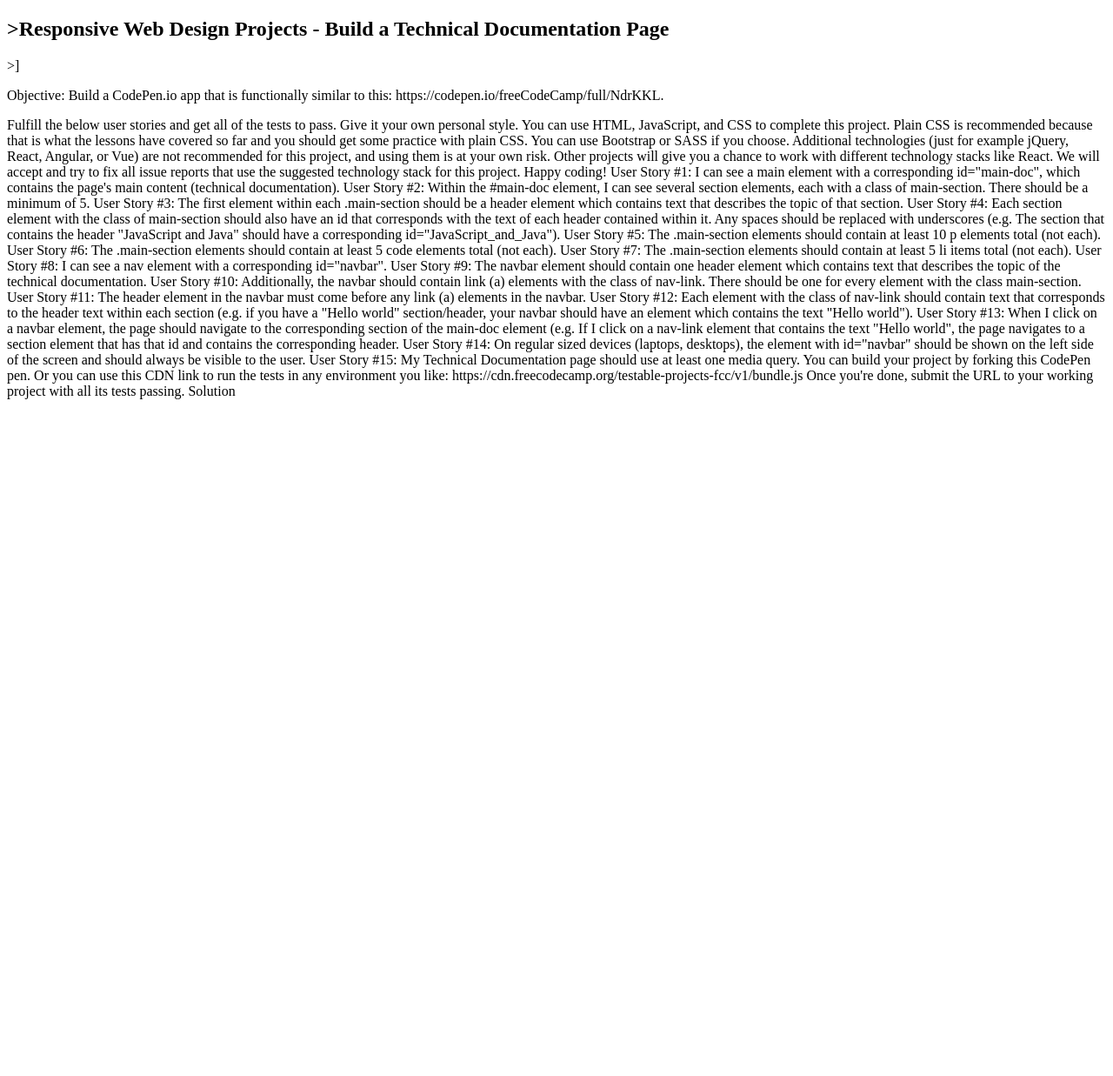
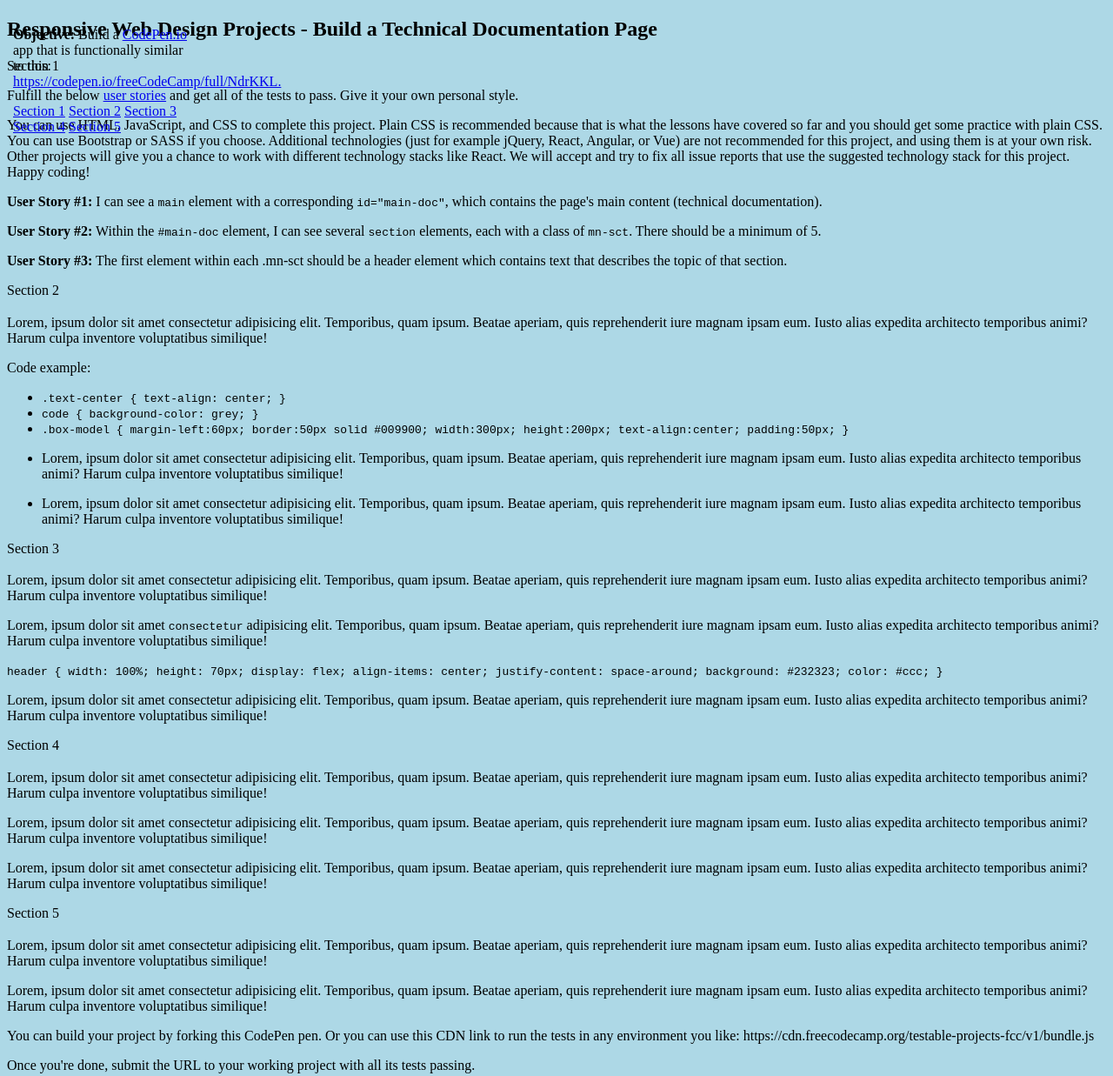
Before and after one commit to gbrown022/FCC_Technical_Document, a plain HTML site: page index.html in a window 1280 px wide. Shown: the top 1237 px of the page at 87% size. Before the commit the page ends 800 px from the top, so only its background shows below. Drawn offline with Linux system fonts and the light colour scheme.

Commit message:
completed user stories

```diff
--- a/css/styles.css
+++ b/css/styles.css
@@ -1 +1,16 @@
 /* styles.css */
+
+#navbar {
+    top: 0;
+    left: 0;
+    position: fixed;
+    height: 100%;
+    width: 200px;
+    padding-top: 15px;
+    padding-left: 15px;
+}@media only screen and (min-width: 900px) {
+    body {
+background-color:lightblue;
+    }
+
+}
--- a/index.html
+++ b/index.html
@@ -4,59 +4,155 @@
     <meta charset="UTF-8">
     <meta name="viewport" content="width=device-width, initial-scale=1.0">
     <title>FCC Technical Documentation</title>
+    <link rel="stylesheet" href="css/styles.css" media="screen">
+
 </head>
 <body>
-<header>
+    <header>
+        <nav id="navbar">
+            <header>
+                <p><strong>Objective:</strong> Build a <a href="https//codepen.io" target="_blank">CodePen.io</a> app that is functionally similar to this: <a href="https://codepen.io/freeCodeCamp/full/NdrKKL" target="_blank">https://codepen.io/freeCodeCamp/full/NdrKKL.</a></p>
+            </header>
+            <a class="nav-link" href="#Section_1">Section 1</a>
+            <a class="nav-link" href="#Section_2">Section 2</a>
+            <a class="nav-link" href="#Section_3">Section 3</a>
+            <a class="nav-link" href="#Section_4">Section 4</a>
+            <a class="nav-link" href="#Section_5">Section 5</a>
+        </nav>
+    </header>
 
-</header>
-<footer>
-<article>
+    <section id="intro">
+    <h2 class="text-center">Responsive Web Design Projects - Build a Technical Documentation Page</h2>
 
-<h1>>Responsive Web Design Projects - Build a Technical Documentation Page</h1>>]
+    </section>
 
-<p>Objective: Build a CodePen.io app that is functionally similar to this: https://codepen.io/freeCodeCamp/full/NdrKKL.</p>
+    <main id="main-doc">
 
-Fulfill the below user stories and get all of the tests to pass. Give it your own personal style.
+        <section id="Section_1" class="main-section">
+            <header>
+                Section 1
+            </header>
+                <p>Fulfill the below <a href="https://en.wikipedia.org/wiki/User_story" target="_blank">user stories</a> and get all of the tests to pass. Give it your own personal style.</p>
 
-You can use HTML, JavaScript, and CSS to complete this project. Plain CSS is recommended because that is what the lessons have covered so far and you should get some practice with plain CSS. You can use Bootstrap or SASS if you choose. Additional technologies (just for example jQuery, React, Angular, or Vue) are not recommended for this project, and using them is at your own risk. Other projects will give you a chance to work with different technology stacks like React. We will accept and try to fix all issue reports that use the suggested technology stack for this project. Happy coding!
+                <p>You can use HTML, JavaScript, and CSS to complete this project. Plain CSS is recommended because that is what the lessons have covered so far and you should get some practice with plain CSS. You can use Bootstrap or SASS if you choose. Additional technologies (just for example jQuery, React, Angular, or Vue) are not recommended for this project, and using them is at your own risk. Other projects will give you a chance to work with different technology stacks like React. We will accept and try to fix all issue reports that use the suggested technology stack for this project. Happy coding!</p>
 
-User Story #1: I can see a main element with a corresponding id="main-doc", which contains the page's main content (technical documentation).
+                <p><strong>User Story #1:</strong> I can see a <code>main</code> element with a corresponding <code>id="main-doc"</code>, which contains the page's main content (technical documentation).</p>
 
-User Story #2: Within the #main-doc element, I can see several section elements, each with a class of main-section. There should be a minimum of 5.
+                <p><strong>User Story #2:</strong> Within the <code>#main-doc</code> element, I can see several <code>section</code> elements, each with a class of <code>mn-sct</code>. There should be a minimum of 5.</p>
 
-User Story #3: The first element within each .main-section should be a header element which contains text that describes the topic of that section.
+                <p><strong>User Story #3:</strong> The first element within each .mn-sct should be a header element which contains text that describes the topic of that section.</p>
+        </section>
 
-User Story #4: Each section element with the class of main-section should also have an id that corresponds with the text of each header contained within it. Any spaces should be replaced with underscores (e.g. The section that contains the header "JavaScript and Java" should have a corresponding id="JavaScript_and_Java").
+        <section id="Section_2" class="main-section">
+            <header>
+                Section 2
+                <h3></h3>
+            </header>
+            <p>Lorem, ipsum dolor sit amet consectetur adipisicing elit. Temporibus, quam ipsum. Beatae aperiam, quis reprehenderit iure magnam ipsam eum. Iusto alias expedita architecto temporibus animi? Harum culpa inventore voluptatibus similique!
+            </p>
+            <p>Code example:</p>
 
-User Story #5: The .main-section elements should contain at least 10 p elements total (not each).
+                <ul>
+                    <li>
+                        <code>
+                            .text-center {
+                                text-align: center;
+                            }
+                        </code>
+                    </li>
+                    <li>
+                        <code>
+                            code {
+                                background-color: grey;
+                            }
+                        </code>
+                    </li>
+                    <li>
+                        <code>
+                            .box-model {
+                                margin-left:60px;
+                                border:50px solid #009900;
+                                width:300px;
+                                height:200px;
+                                text-align:center;
+                                padding:50px;
+                            }
+                        </code>
+                    </li>
+                </ul>
 
-User Story #6: The .main-section elements should contain at least 5 code elements total (not each).
-
-User Story #7: The .main-section elements should contain at least 5 li items total (not each).
-
-User Story #8: I can see a nav element with a corresponding id="navbar".
-
-User Story #9: The navbar element should contain one header element which contains text that describes the topic of the technical documentation.
-
-User Story #10: Additionally, the navbar should contain link (a) elements with the class of nav-link. There should be one for every element with the class main-section.
-
-User Story #11: The header element in the navbar must come before any link (a) elements in the navbar.
-
-User Story #12: Each element with the class of nav-link should contain text that corresponds to the header text within each section (e.g. if you have a "Hello world" section/header, your navbar should have an element which contains the text "Hello world").
-
-User Story #13: When I click on a navbar element, the page should navigate to the corresponding section of the main-doc element (e.g. If I click on a nav-link element that contains the text "Hello world", the page navigates to a section element that has that id and contains the corresponding header.
-
-User Story #14: On regular sized devices (laptops, desktops), the element with id="navbar" should be shown on the left side of the screen and should always be visible to the user.
-
-User Story #15: My Technical Documentation page should use at least one media query.
-
-You can build your project by forking this CodePen pen. Or you can use this CDN link to run the tests in any environment you like: https://cdn.freecodecamp.org/testable-projects-fcc/v1/bundle.js
-
-Once you're done, submit the URL to your working project with all its tests passing.
-Solution
+            <ul>
+                <li>
+                    <p>Lorem, ipsum dolor sit amet consectetur adipisicing elit. Temporibus, quam ipsum. Beatae aperiam, quis reprehenderit iure magnam ipsam eum. Iusto alias expedita architecto temporibus animi? Harum culpa inventore voluptatibus similique!
+                    </p>
+                </li>
+                <li>
+                    <p>Lorem, ipsum dolor sit amet consectetur adipisicing elit. Temporibus, quam ipsum. Beatae aperiam, quis reprehenderit iure magnam ipsam eum. Iusto alias expedita architecto temporibus animi? Harum culpa inventore voluptatibus similique!
+                    </p>
+                </li>
+            </ul>
+        </section>
 
 
-</article>
-</footer>
+        <section id="Section_3" class="main-section">
+            <header>
+                Section 3
+                <h3></h3>
+            </header>
+            <p>Lorem, ipsum dolor sit amet consectetur adipisicing elit. Temporibus, quam ipsum. Beatae aperiam, quis reprehenderit iure magnam ipsam eum. Iusto alias expedita architecto temporibus animi? Harum culpa inventore voluptatibus similique!
+            </p>
+            <p>Lorem, ipsum dolor sit amet <code>consectetur</code> adipisicing elit. Temporibus, quam ipsum. Beatae aperiam, quis reprehenderit iure magnam ipsam eum. Iusto alias expedita architecto temporibus animi? Harum culpa inventore voluptatibus similique!
+            </p>
+            <code>
+                header {
+                    width: 100%;
+                    height: 70px;
+                    display: flex;
+                    align-items: center;
+                    justify-content: space-around;
+                    background: #232323;
+                    color: #ccc;
+                }
+            </code>
+            <p>Lorem, ipsum dolor sit amet consectetur adipisicing elit. Temporibus, quam ipsum. Beatae aperiam, quis reprehenderit iure magnam ipsam eum. Iusto alias expedita architecto temporibus animi? Harum culpa inventore voluptatibus similique!
+            </p>
+
+        </section>
+        <section id="Section_4" class="main-section">
+            <header>
+                Section 4
+                <h3></h3>
+            </header>
+            <p>Lorem, ipsum dolor sit amet consectetur adipisicing elit. Temporibus, quam ipsum. Beatae aperiam, quis reprehenderit iure magnam ipsam eum. Iusto alias expedita architecto temporibus animi? Harum culpa inventore voluptatibus similique!
+            </p>
+            <p>Lorem, ipsum dolor sit amet consectetur adipisicing elit. Temporibus, quam ipsum. Beatae aperiam, quis reprehenderit iure magnam ipsam eum. Iusto alias expedita architecto temporibus animi? Harum culpa inventore voluptatibus similique!
+            </p>
+            <p>Lorem, ipsum dolor sit amet consectetur adipisicing elit. Temporibus, quam ipsum. Beatae aperiam, quis reprehenderit iure magnam ipsam eum. Iusto alias expedita architecto temporibus animi? Harum culpa inventore voluptatibus similique!
+            </p>
+
+        </section>
+
+        <section id="Section_5" class="main-section">
+            <header>
+                Section 5
+                <h3></h3>
+            </header>
+            <p>Lorem, ipsum dolor sit amet consectetur adipisicing elit. Temporibus, quam ipsum. Beatae aperiam, quis reprehenderit iure magnam ipsam eum. Iusto alias expedita architecto temporibus animi? Harum culpa inventore voluptatibus similique!
+            </p>
+            <p>Lorem, ipsum dolor sit amet consectetur adipisicing elit. Temporibus, quam ipsum. Beatae aperiam, quis reprehenderit iure magnam ipsam eum. Iusto alias expedita architecto temporibus animi? Harum culpa inventore voluptatibus similique!
+            </p>
+        </section>
+
+    <p>You can build your project by forking this CodePen pen. Or you can use this CDN link to run the tests in any environment you like: https://cdn.freecodecamp.org/testable-projects-fcc/v1/bundle.js</p>
+    <p>Once you're done, submit the URL to your working project with all its tests passing.</p>
+    <p><strong>Solution</strong></p>
+
+    </main>
+
+
+    <footer>
+        Copywright GCB July 2020.
+    </footer>
+    <script src="https://cdn.freecodecamp.org/testable-projects-fcc/v1/bundle.js"></script>
 </body>
 </html>
```
Also changed, not shown: css/scratch_notes.txt (added), developer_notes.txt.
